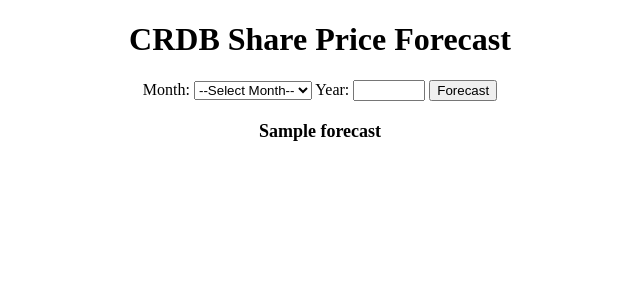
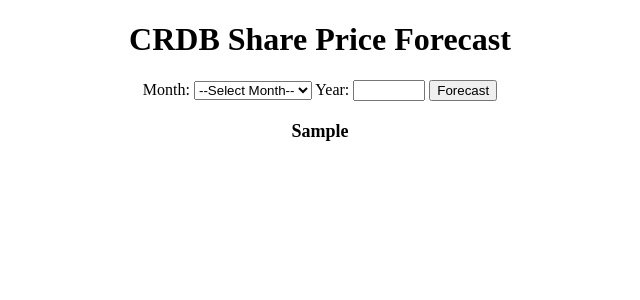
Before and after one commit to QubitCloud/crdb-forecast-app, a FastAPI app: template templates/index.html in a window 1280 px wide. Shown: the top 300 px of the page, without its empty margins (320-960 px from the left). Run offline with FastAPI, Linux system fonts and the light colour scheme; the template is opened without the code that fills it: most values are stand-ins (such as "Sample title", 1, 10 or a date in 2020).

Commit message:
Final commit of CRDB forecast app

```diff
--- a/main.py
+++ b/main.py
@@ -4,7 +4,6 @@
 import pandas as pd
 from prophet import Prophet
 from datetime import datetime
-import os
 
 app = FastAPI()
 templates = Jinja2Templates(directory="templates")
--- a/templates/index.html
+++ b/templates/index.html
@@ -32,9 +32,11 @@
 
     <div id="error" style="text-align:center; color:red;"></div>
 
-    <div style="text-align:center; font-weight:bold; font-size:18px; margin-top:20px;">
-        {{ forecast }}
-    </div>
+    {% if forecast_result %}
+        <div style="text-align:center; font-weight:bold; font-size:18px; margin-top:20px;">
+            {{ forecast_result }}
+        </div>
+    {% endif %}
 
     <script>
         function validateForm() {
```
